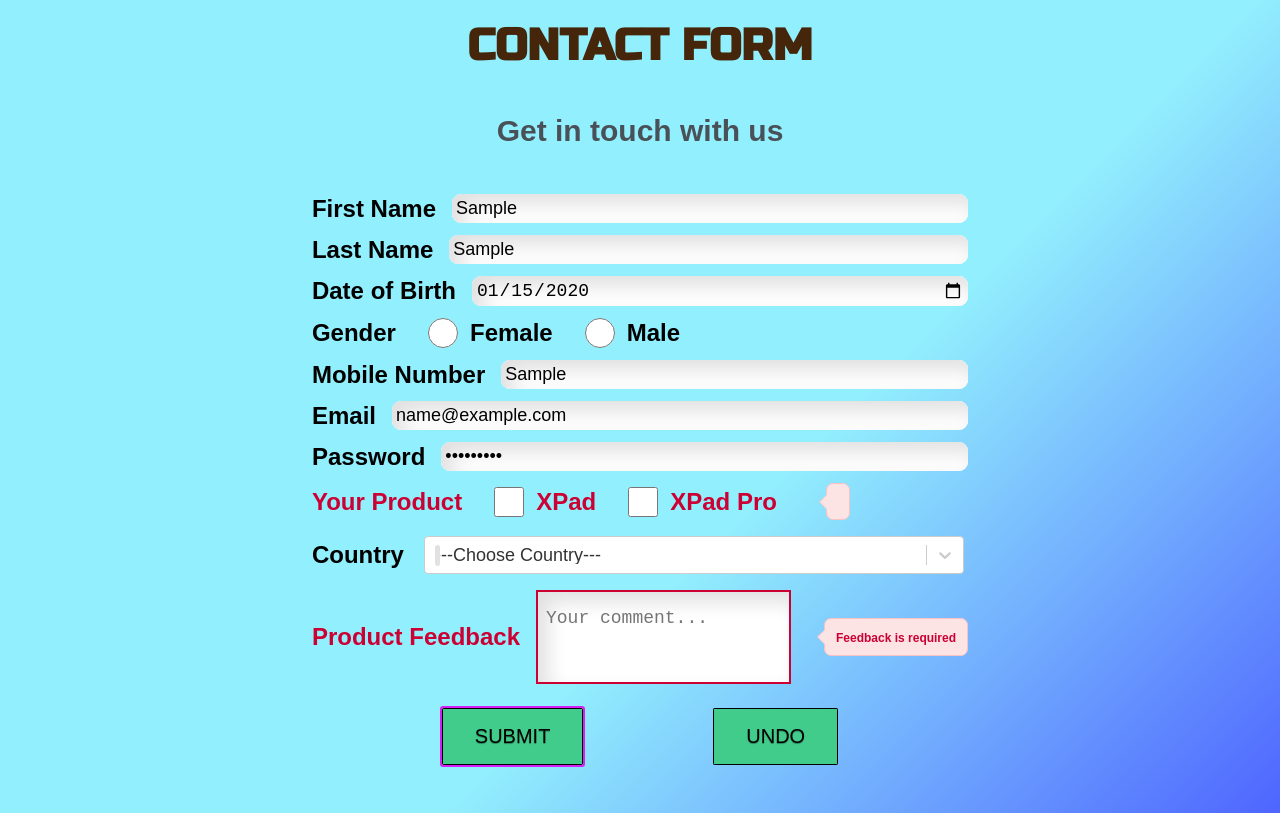
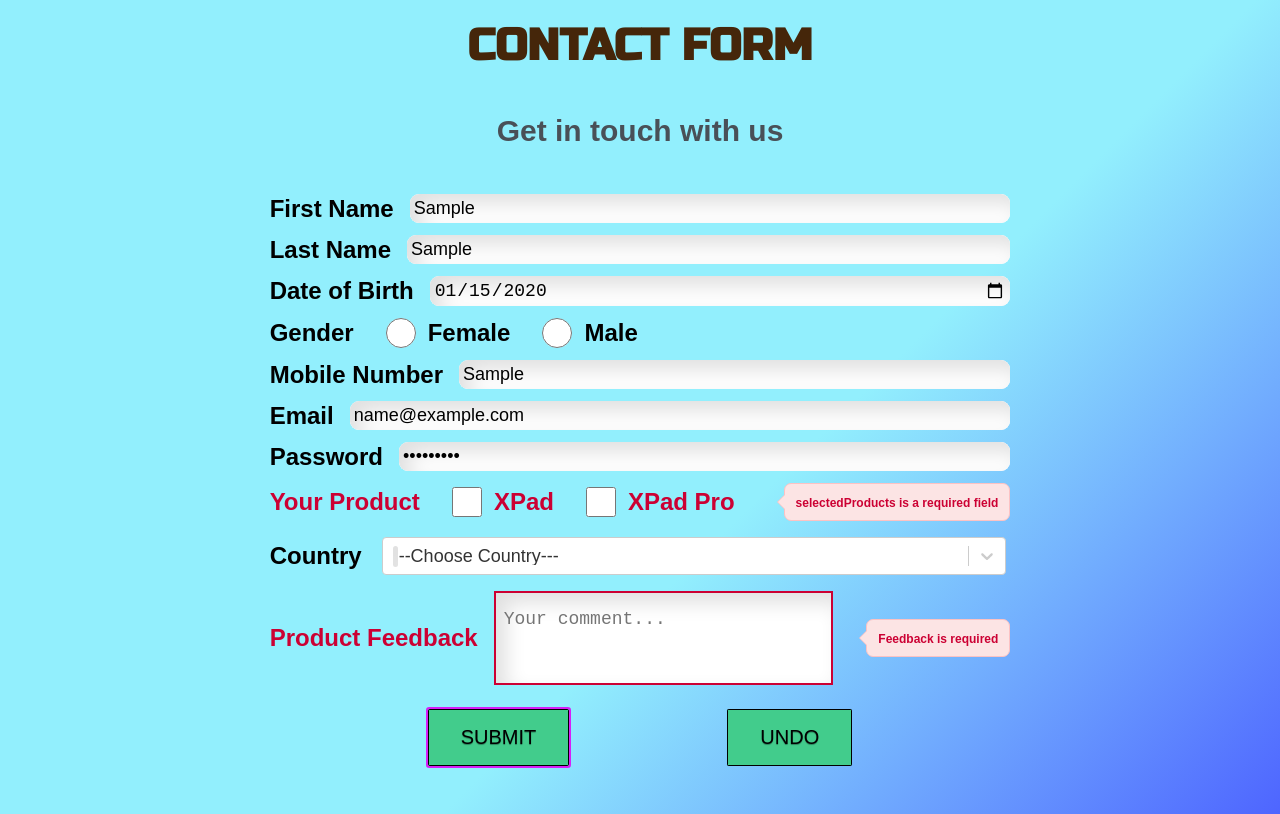
Before and after one commit to okanozman-create/contact-form-reactjs, a React (Create React App) app: page / in a window 1280 px wide. Both pictures are taken after typing "Sample", "Sample", "2020-01-15", "Sample", "name@example.com", "Sample123" into the empty fields and a click on the button "SUBMIT". Built offline with nearby package versions, Linux system fonts and the light colour scheme; no server answers.

Commit message:
npm run build

```diff
--- a/src/App.js
+++ b/src/App.js
@@ -54,8 +54,8 @@ export default function App() {
     lastName: yup.string().required("LastName is required"),
     email: yup.string().email().required("Email is required"),
     password: yup.string().required("Password is Required"),
-    birth: yup.date().required("Birth date is required"),
-    selectedCountry:yup.object().required("Country is required"),
+    birth: yup.string().required("Birth date is required"),
+    selectedCountry:yup.object(),
     feedback: yup.string().required("Feedback is required"),
     selectedProducts: yup.array().min(1, "Select at least one product").required(),
             // .matches(
@@ -99,8 +99,6 @@ setValidationErrors(errors)
 
 
    function handleDeleteForm () {
-
-
 
 setValues({ firstName: "",
 lastName: "",
@@ -380,10 +378,13 @@ function Form({
             }`}
 id="checkbox"
           >
-            <label>Your Product</label>
+            <label >Your Product</label>
 
-            <label>
+
+
+            <label className="product" >
               <input
+
               name="XPad"
                 type
                 ="checkbox"
@@ -401,8 +402,11 @@ id="checkbox"
               XPad
             </label>
 
-            <label>
+
+
+            <label className="product" >
               <input
+
               name="XPadPro"
                 type="checkbox"
                 value={"XPad Pro"}
@@ -421,9 +425,11 @@ id="checkbox"
             </label>
             {validationErrors.selectedProducts &&  (
               <div className="error-container">
-                <span className="error-msg">{validationErrors.selectedProduct}</span>
+                <span className="error-msg">{validationErrors.selectedProducts}</span>
               </div>
             )}
+
+
           </div>
 
 
--- a/src/index.css
+++ b/src/index.css
@@ -63,7 +63,7 @@ textarea {
 .countrySelect:focus {  outline: 2px solid #d71ef7;}
 .countrySelect{
   box-shadow: none;
-
+display: inline;
   flex: 1; /* Take up remaining space */
   padding: 0.4rem;
   font-size: 1.8rem;
@@ -267,6 +267,9 @@ input[type="radio"]:focus {
   font-weight: bold;
 }
 
+
+
+
 .error.label-input-group input {
   border: 2px solid #cc0033;
   line-height: 37px;
```
